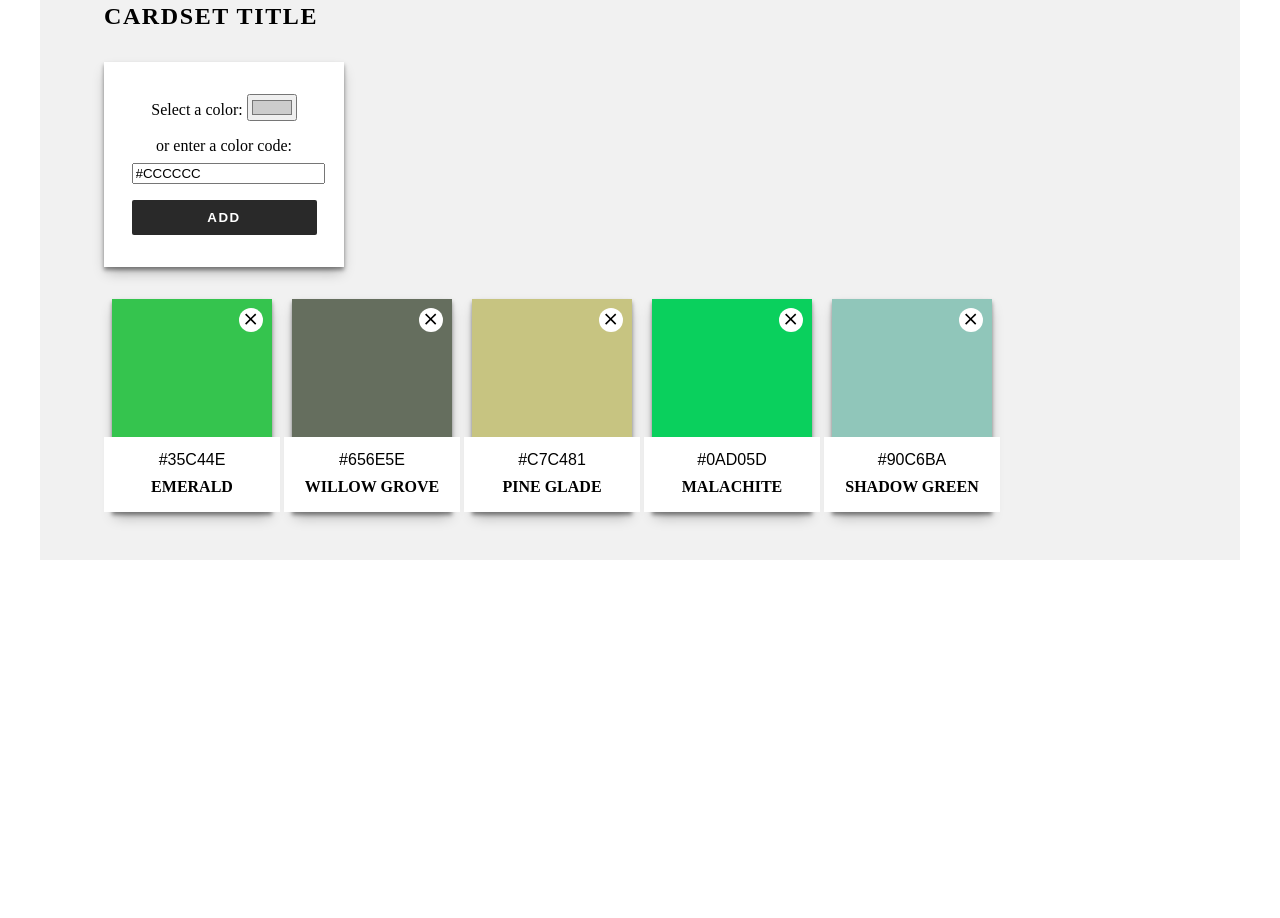
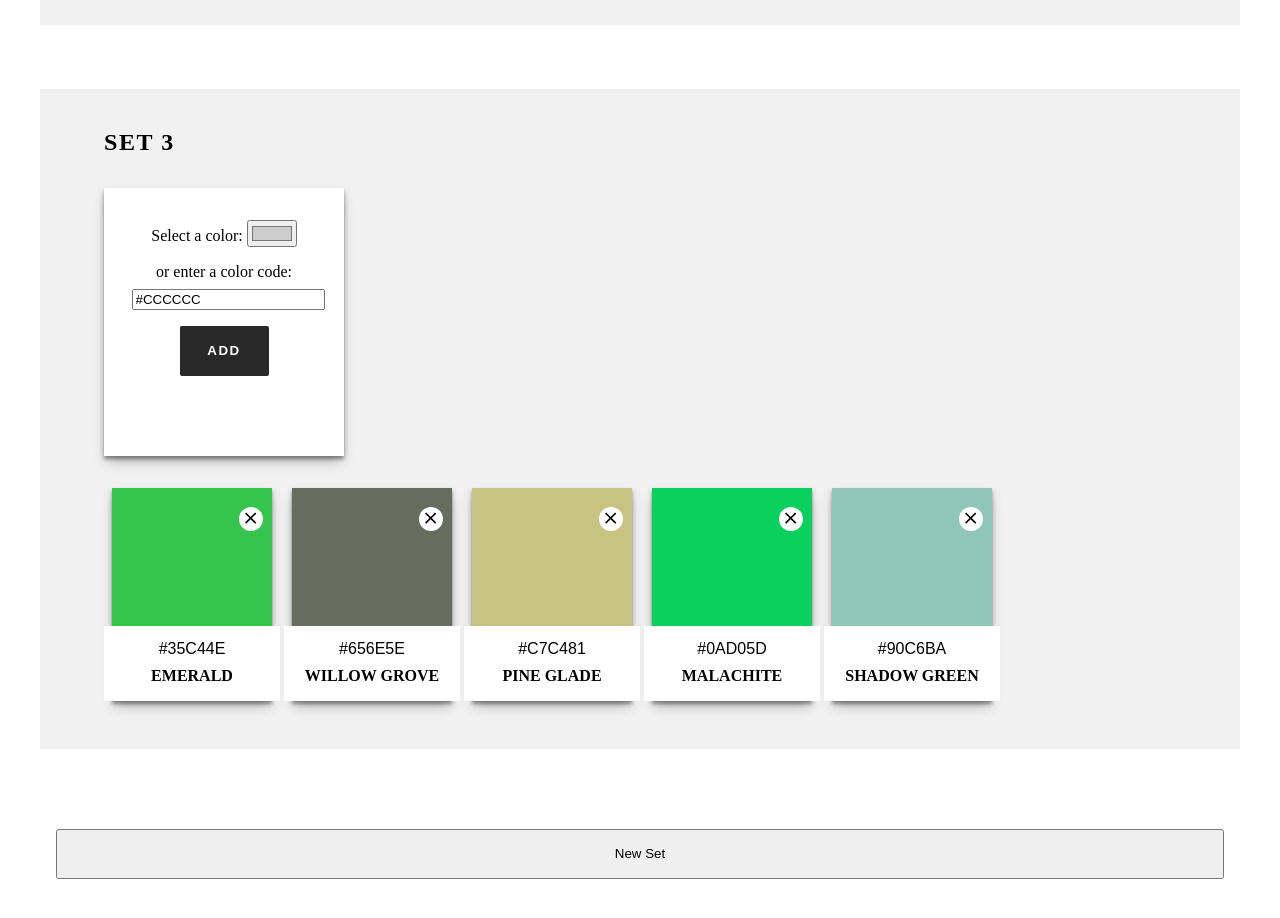
Before and after one commit to cosinushh/color-picker, a React (Create React App) app: page / in a window 1280 px wide. Shown: the part 1400-2318 px from the top of the page. Before the commit the page ends 2000 px from the top, so only its background shows below. Built offline with nearby package versions, Linux system fonts and the light colour scheme; the HTML template or start-up script is replaced by a standard one.

Commit message:
make button to create new set

```diff
--- a/src/App.css
+++ b/src/App.css
@@ -2,3 +2,8 @@
   text-align: center;
   display: grid;
 }
+
+button {
+  height: 50px;
+  margin: 3rem;
+}
--- a/src/App.js
+++ b/src/App.js
@@ -100,18 +100,28 @@ function App() {
     );
   }
 
+  function addNewSet() {
+    setSets([
+      ...sets,
+      { id: Math.random().toString(36).substring(2), setName: "New Set" },
+    ]);
+  }
+
   return (
     <main className="App">
       {sets.map((set) => {
         return (
           <Cardset
+            title={set.setName}
             colors={colors}
             addColor={addColor}
             removeColor={removeColor}
             changeColor={changeColor}
+            addNewSet={addNewSet}
           />
         );
       })}
+      <button onClick={addNewSet}>New Set</button>
     </main>
   );
 }
--- a/src/components/cardset/Cardset.js
+++ b/src/components/cardset/Cardset.js
@@ -2,10 +2,11 @@ import "./Cardset.css";
 import Colorcard from "../colorcard/Colorcard";
 import Form from "../form/Form";
 
-function Cardset({ colors, addColor, removeColor, changeColor }) {
+function Cardset({ colors, addColor, removeColor, changeColor, title }) {
+  console.log(title);
   return (
     <section className="cardset">
-      <h2 className="cardset__title">Cardset Title</h2>
+      <h2 className="cardset__title">{title}</h2>
       <Form addColor={addColor} />
       <ul className="cardset__colorcards">
         {colors.map((color) => {
```
